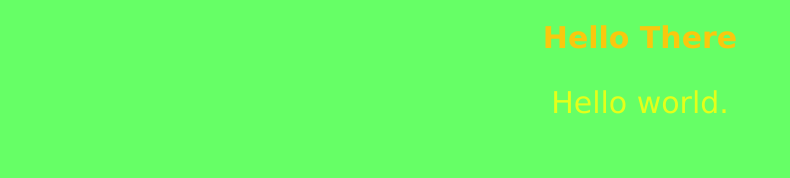
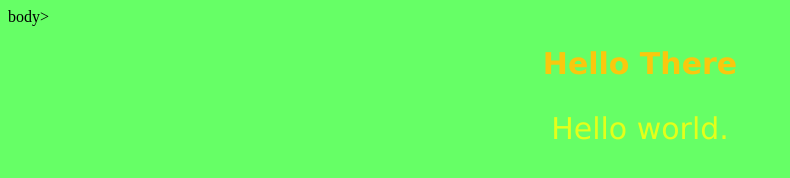
Before and after one commit to Loellis/INF4019, a plain HTML site: page index.html in a window 1280 px wide. Shown: the whole page, without its empty margins (0-790 px from the left). Drawn offline with Linux system fonts and the light colour scheme.

Commit message:
Updated index.html (bug test)

```diff
--- a/index.html
+++ b/index.html
@@ -4,7 +4,7 @@
 		<link rel="stylesheet" href="style.css">
 		<title>Hello.</title>
 	</head>
-	<body>
+	body>
 		<h1>Hello There</h1>
 		<p>Hello world.</p>
 	</body>
```
